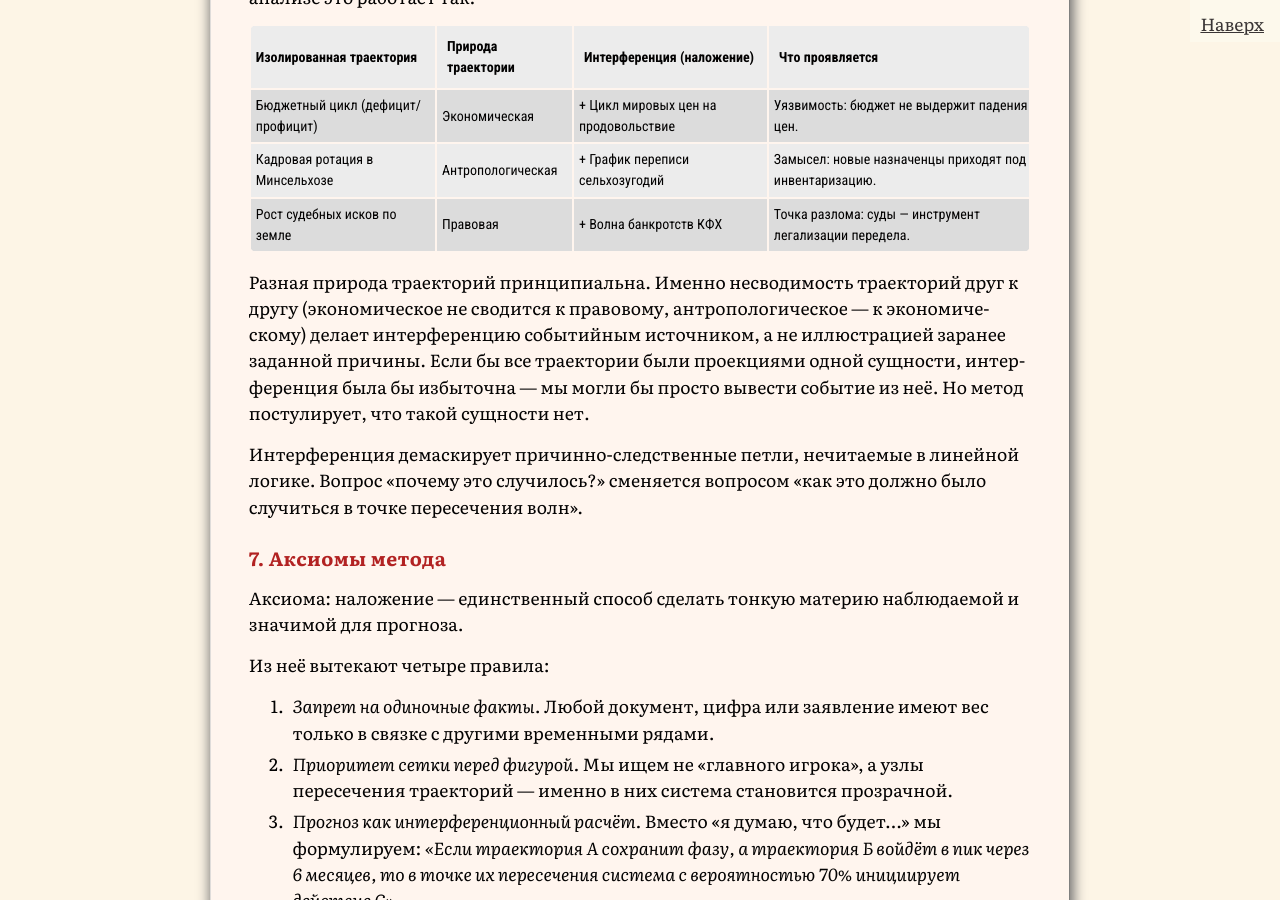
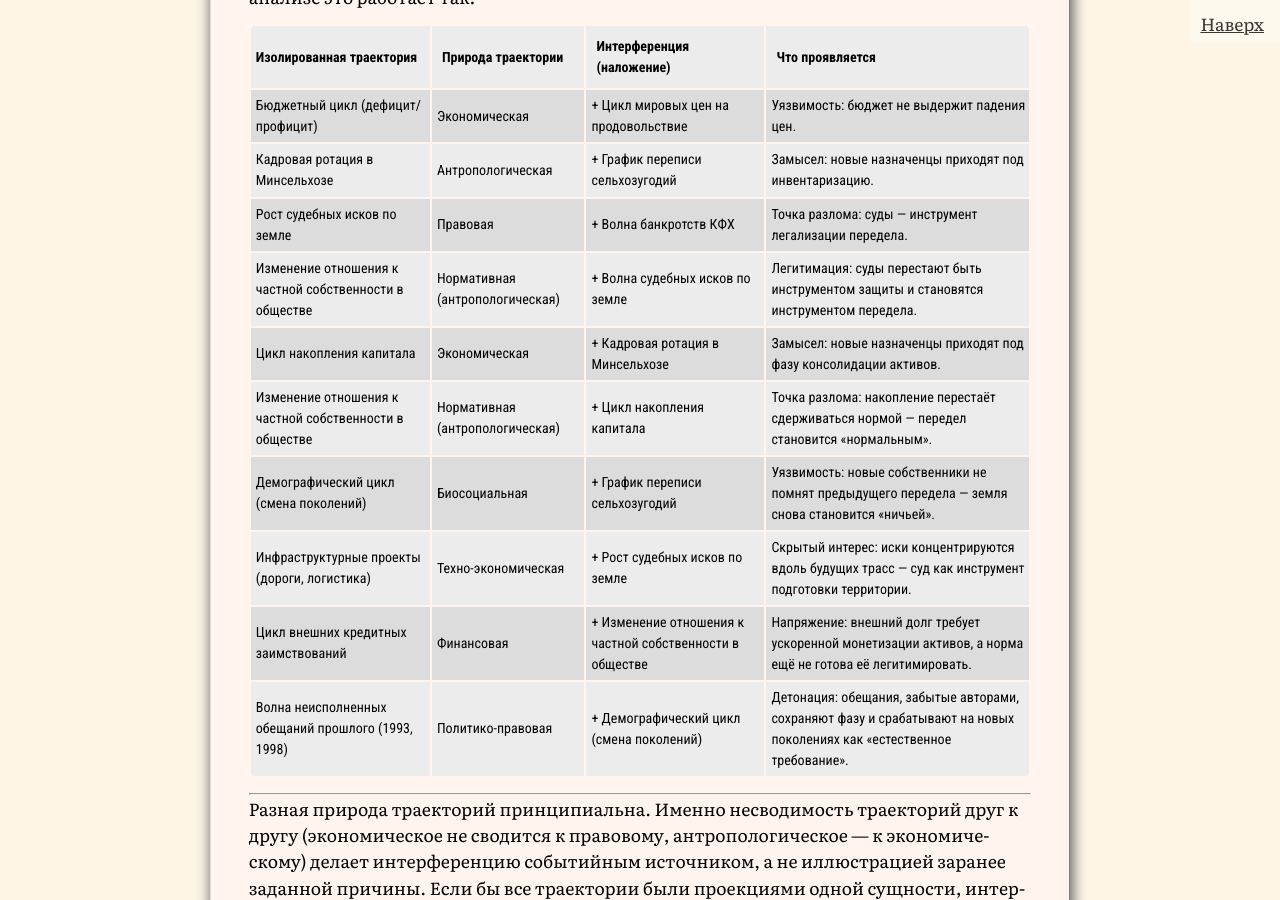
Before and after one commit to SergSi/land-use-art, a Jekyll site: the page built from _posts/2026-08-24-wawe.md, in a window 1280 px wide and 900 px high, scrolled down 3597 px. Built offline with Jekyll 4.4.1, drawn with Linux system fonts in a browser that asks for light colours; some web fonts are replaced.

Commit message:
Update 2026-08-24-wawe.md

```diff
--- a/_posts/2026-08-24-wawe.md
+++ b/_posts/2026-08-24-wawe.md
@@ -69,11 +69,20 @@ class: analitika
 
 Интерференция — инструмент проявления скрытого. В физике две волны, накладываясь, создают узоры, которых нет ни в одной из них по отдельности. В социальном анализе это работает так:
 
-| Изолированная траектория          | Природа траектории | Интерференция (наложение)            | Что проявляется                                        |
-| :-------------------------------- | :----------------- | :----------------------------------- | :----------------------------------------------------- |
-| Бюджетный цикл (дефицит/профицит) | Экономическая      | + Цикл мировых цен на продовольствие | Уязвимость: бюджет не выдержит падения цен.            |
-| Кадровая ротация в Минсельхозе    | Антропологическая  | + График переписи сельхозугодий      | Замысел: новые назначенцы приходят под инвентаризацию. |
-| Рост судебных исков по земле      | Правовая           | + Волна банкротств КФХ               | Точка разлома: суды — инструмент легализации передела. |
+| Изолированная траектория                               | Природа траектории              | Интерференция (наложение)                                | Что проявляется                                              |
+| :----------------------------------------------------- | :------------------------------ | :------------------------------------------------------- | :----------------------------------------------------------- |
+| Бюджетный цикл (дефицит/профицит)                      | Экономическая                   | + Цикл мировых цен на продовольствие                     | Уязвимость: бюджет не выдержит падения цен.                  |
+| Кадровая ротация в Минсельхозе                         | Антропологическая               | + График переписи сельхозугодий                          | Замысел: новые назначенцы приходят под инвентаризацию.       |
+| Рост судебных исков по земле                           | Правовая                        | + Волна банкротств КФХ                                   | Точка разлома: суды — инструмент легализации передела.       |
+| Изменение отношения к частной собственности в обществе | Нормативная (антропологическая) | + Волна судебных исков по земле                          | Легитимация: суды перестают быть инструментом защиты и становятся инструментом передела. |
+| Цикл накопления капитала                               | Экономическая                   | + Кадровая ротация в Минсельхозе                         | Замысел: новые назначенцы приходят под фазу консолидации активов. |
+| Изменение отношения к частной собственности в обществе | Нормативная (антропологическая) | + Цикл накопления капитала                               | Точка разлома: накопление перестаёт сдерживаться нормой — передел становится «нормальным». |
+| Демографический цикл (смена поколений)                 | Биосоциальная                   | + График переписи сельхозугодий                          | Уязвимость: новые собственники не помнят предыдущего передела — земля снова становится «ничьей». |
+| Инфраструктурные проекты (дороги, логистика)           | Техно-экономическая             | + Рост судебных исков по земле                           | Скрытый интерес: иски концентрируются вдоль будущих трасс — суд как инструмент подготовки территории. |
+| Цикл внешних кредитных заимствований                   | Финансовая                      | + Изменение отношения к частной собственности в обществе | Напряжение: внешний долг требует ускоренной монетизации активов, а норма ещё не готова её легитимировать. |
+| Волна неисполненных обещаний прошлого (1993, 1998)     | Политико-правовая               | + Демографический цикл (смена поколений)                 | Детонация: обещания, забытые авторами, сохраняют фазу и срабатывают на новых поколениях как «естественное требование». |
+
+------
 
 Разная природа траекторий принципиальна. Именно несводимость траекторий друг к другу (экономическое не сводится к правовому, антропологическое — к экономическому) делает интерференцию событийным источником, а не иллюстрацией заранее заданной причины. Если бы все траектории были проекциями одной сущности, интерференция была бы избыточна — мы могли бы просто вывести событие из неё. Но метод постулирует, что такой сущности нет.
 
```
